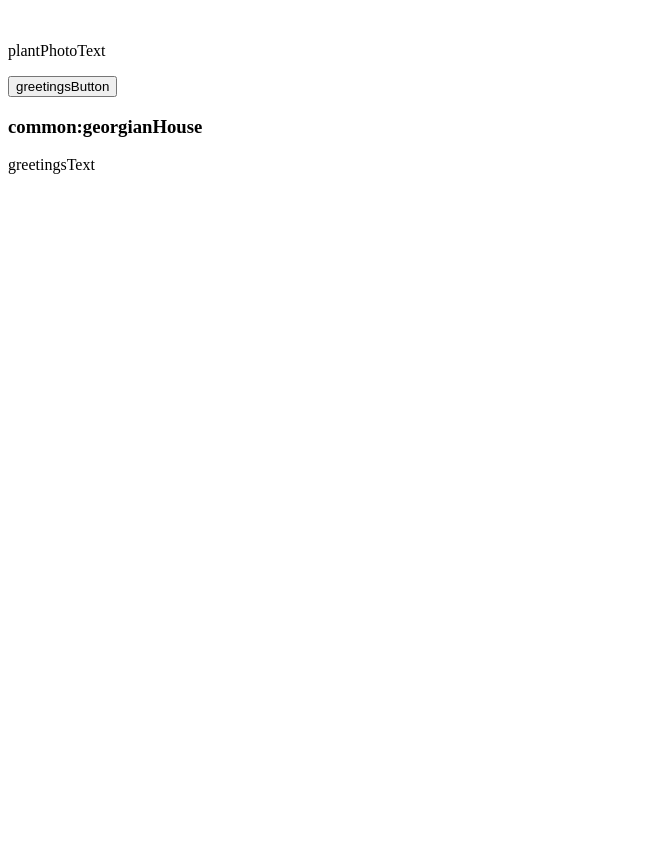
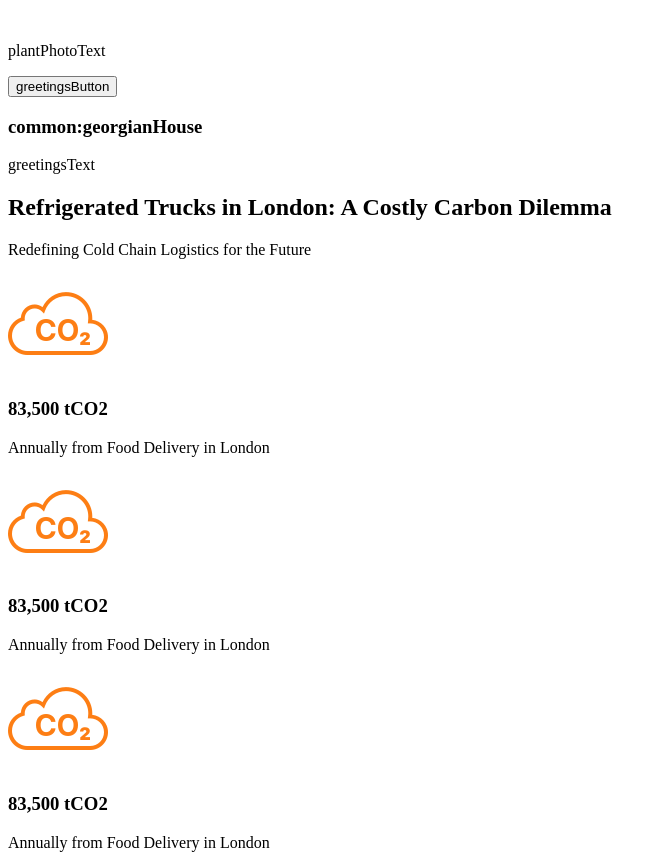
Before and after one commit to WEB-AID/geweb, a Next.js app: page /home-page/ui/HomePage in a window 1280 px wide. Shown: the whole page, without its empty margins (0-666 px from the left). Before the commit the page ends 800 px from the top, so only its background shows below. Built offline with nearby package versions, Linux system fonts and the light colour scheme.

Commit message:
greetingsReady1 commit

```diff
--- a/src/pages/home-page/ui/Greetings/index.tsx
+++ b/src/pages/home-page/ui/Greetings/index.tsx
@@ -13,7 +13,7 @@ export default function Greetings() {
                 <Button
                     variant="default"
                     size="sm"
-                    className="h-2 p-3 lg:h-10 absolute max-[600px]:-left-16 max-[600px]:top-0 left-2 top-2 lg:top-0 lg:left-0 xl:top-2 xl:left-12 border-0 bg-orange-600 font-sans font-bold"
+                    className="md:text-sm h-2 p-3 lg:h-10 absolute max-[600px]:-left-16 max-[600px]:top-0 left-2 top-2 md:-left-6 md:top-2 lg:top-0 lg:-left-4 xl:top-2 xl:left-8 border-0 bg-orange-600 font-sans font-bold"
                 >
                     {t('greetingsButton')}
                 </Button>
--- a/src/pages/home-page/ui/HomePage.tsx
+++ b/src/pages/home-page/ui/HomePage.tsx
@@ -2,7 +2,7 @@
 // import PlantPhotoBlock from '@/components/PlantPhotoBlock/Greetings'
 import PageBanner from '@/shared/ui/PageBanner'
 import Greetings from './Greetings'
-// import OurAdwantages from './OurAdvantages'
+import OurAdwantages from './OurAdvantages'
 // import SwiperBlock from './SwiperBlock'
 // import MapBlock from './MapBlock'
 // import { ContactForm } from '@/features/ContactForm/ui'
@@ -13,8 +13,8 @@ export default function Home() {
             <PageBanner src={'/plant1.jpg'} alt={'Plant logo'} />
             <section className="w-full bg-gray-100">
                 <Greetings />
-                {/* <OurAdwantages />
-                <SwiperBlock />
+                <OurAdwantages />
+                {/* <SwiperBlock />
                 <MapBlock />
                 <ContactForm /> */}
             </section>
```
